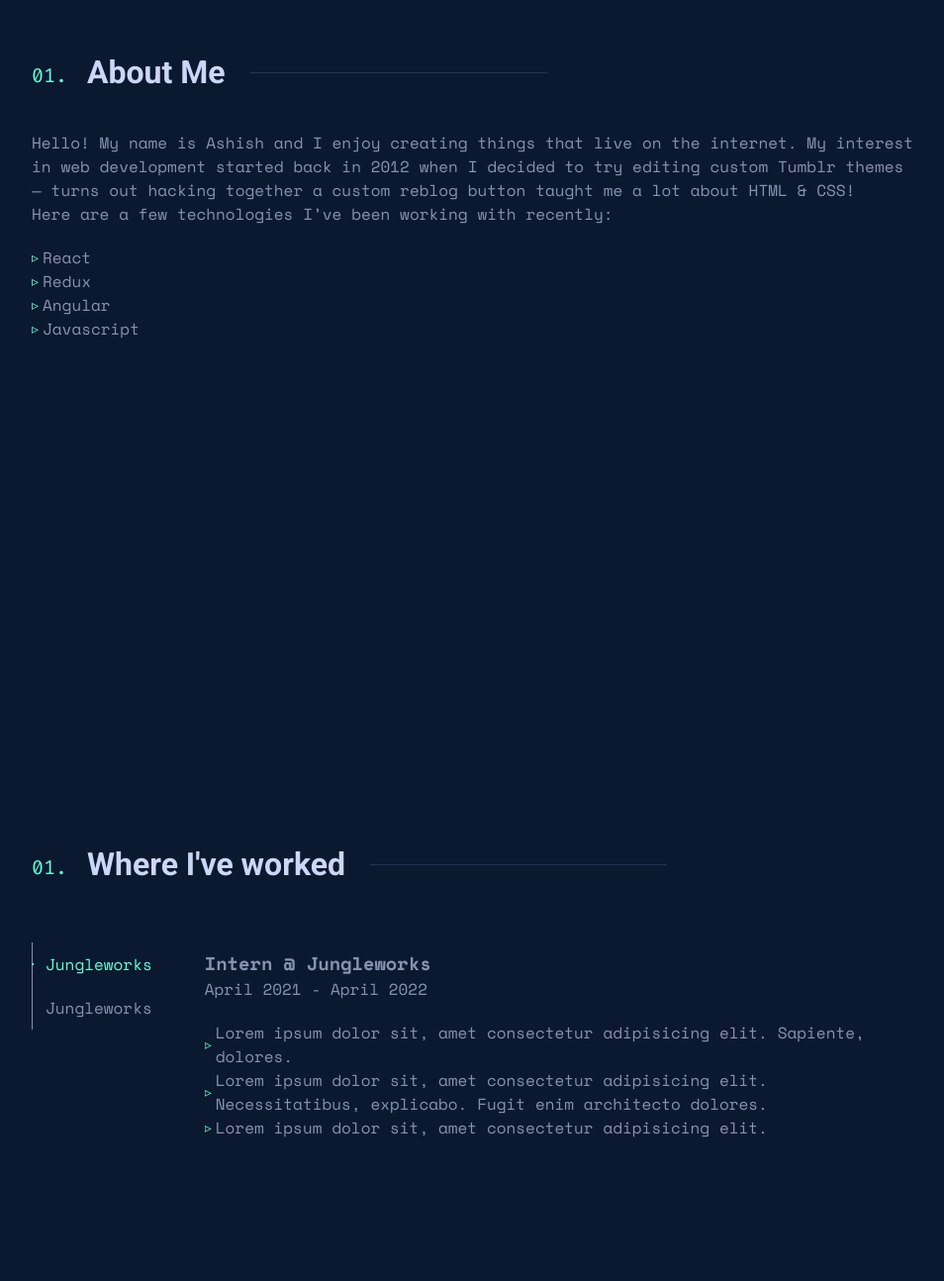
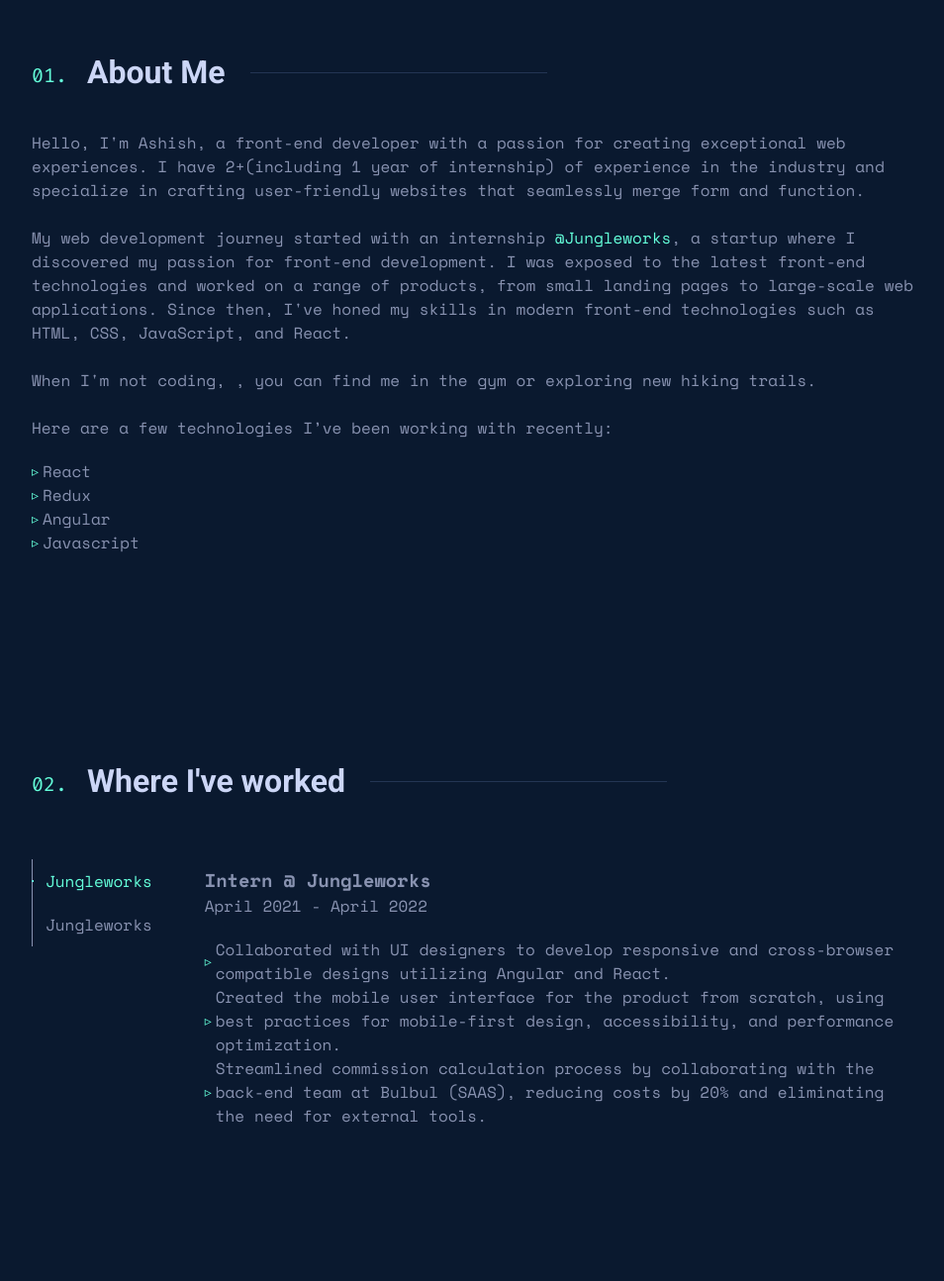
Before and after one commit to Css-Wizard98/portfolio, a React (Create React App) app: page / in a window 1280 px wide. Shown: the part 956-2250 px from the top of the page at 99% size, without its empty margins (158-1112 px from the left). Built offline with nearby package versions, Linux system fonts and the light colour scheme.

Commit message:
prompts added

```diff
--- a/src/App.module.scss
+++ b/src/App.module.scss
@@ -41,7 +41,7 @@
   margin: 0;
   padding: 0;
   box-sizing: border-box;
-  overflow-x: hidden;
+  // overflow-x: hidden;
 }
 
 ::-webkit-scrollbar {
--- a/src/compoenent/profile.jsx
+++ b/src/compoenent/profile.jsx
@@ -4,6 +4,7 @@ import { Fragment } from "react";
 import icon from "../utils/letter-svgrepo-com.svg";
 import heart from "../utils/heart-icon.svg";
 import neofi from "../utils/neofi.png";
+import portfoli from "../utils/portfolio.png"
 
 const Profile = (props) => {
     const options = {
@@ -44,7 +45,7 @@ const Profile = (props) => {
         window.scrollTo(0, 0);
         if (window.location.hash) {
             window.history.replaceState(null, null, window.location.href.split('#')[0]);
-          }
+        }
         const sections = document.querySelectorAll('section')
         console.log(sections);
         sections.forEach(section => {
@@ -67,7 +68,7 @@ const Profile = (props) => {
                     <li style={{ animationDelay: '.55s' }}>04.<a href="#contact" style={{ textDecoration: 'none' }} className={classes.navBtn}>Contact</a></li>
                 </ul>
             </nav>
-            <div onClick={sidebarhandler} className={`${classes.sideBar} ${clickCount == 0 ? classes.NoAnimate : ""} ${sidebarVisible ? classes.Animate : clickCount>0? classes.reverseAnimate: ''}`}>
+            <div onClick={sidebarhandler} className={`${classes.sideBar} ${clickCount == 0 ? classes.NoAnimate : ""} ${sidebarVisible ? classes.Animate : clickCount > 0 ? classes.reverseAnimate : ''}`}>
                 <div className={`${classes.lines} ${classes.top}`}></div>
                 <div className={`${classes.lines} ${classes.middle}`}></div>
                 <div className={`${classes.lines} ${classes.bottom}`}></div>
@@ -130,7 +131,7 @@ const Profile = (props) => {
                 <div className={classes.fadeup} style={{ animationDelay: '1s' }}><h1 className={classes.title}>Hi, my name is</h1></div>
                 <div className={classes.fadeup} style={{ animationDelay: '1.1s' }}><h1 className={classes.heading1}>Ashish Jha.</h1></div>
                 <div className={classes.fadeup} style={{ animationDelay: '1.2s' }}><h1 style={{ color: '#8892b0' }} className={classes.heading1}>I build things for the web.</h1></div>
-                <div className={classes.fadeup} style={{ animationDelay: '1.3s' }}><p className={classes.about}>I’m a software engineer specializing in building (and occasionally designing) exceptional digital experiences. Currently, I’m focused on building accessible, human-centered products at Upstatement.</p></div>
+                <div className={classes.fadeup} style={{ animationDelay: '1.3s' }}><p className={classes.about}>I'm a front-end developer passionate about creating beautiful and functional websites. Explore my portfolio to see some of my latest work and feel free to get in touch.</p></div>
                 <div className={classes.fadeup} style={{ animationDelay: '1.4s' }}><a href="https://drive.google.com/file/d/1xqKKHWmomPxLErwQGzQAdP8F3bsYsqEG/view?usp=sharing" target="_blank">Resume</a></div>
             </div>
         </section>
@@ -140,7 +141,12 @@ const Profile = (props) => {
                 <div className={classes.inner}>
                     <div className={classes.styleText}>
                         <div>
-                            <p>Hello! My name is Ashish and I enjoy creating things that live on the internet. My interest in web development started back in 2012 when I decided to try editing custom Tumblr themes — turns out hacking together a custom reblog button taught me a lot about HTML & CSS!</p>
+                            <p>Hello, I'm Ashish, a front-end developer with a passion for creating exceptional web experiences. I have 2+(including 1 year of internship) of experience in the industry and specialize in crafting user-friendly websites that seamlessly merge form and function.</p>
+                            <br />
+                            <p>My web development journey started with an internship <span style={{ color: '#64ffda' }}>@Jungleworks</span>, a startup where I discovered my passion for front-end development. I was exposed to the latest front-end technologies and worked on a range of products, from small landing pages to large-scale web applications. Since then, I've honed my skills in modern front-end technologies such as HTML, CSS, JavaScript, and React.</p>
+                            <br />
+                            <p>When I'm not coding, , you can find me in the gym or exploring new hiking trails.</p>
+                            <br />
                             <p>Here are a few technologies I’ve been working with recently:</p>
                             <ul>
                                 <li>React</li>
@@ -177,9 +183,14 @@ const Profile = (props) => {
                             <p>April 2021 - April 2022</p>
                             <div>
                                 <ul>
-                                    <li>Lorem ipsum dolor sit, amet consectetur adipisicing elit. Sapiente, dolores.</li>
-                                    <li>Lorem ipsum dolor sit, amet consectetur adipisicing elit. Necessitatibus, explicabo. Fugit enim architecto dolores.</li>
-                                    <li>Lorem ipsum dolor sit, amet consectetur adipisicing elit.</li>
+                                    <li>Collaborated with UI designers to develop responsive and cross-browser
+                                        compatible designs utilizing Angular and React. </li>
+                                    <li>Created the mobile user interface for the product from scratch, using best
+                                        practices for mobile-first design, accessibility, and performance
+                                        optimization. </li>
+                                    <li>Streamlined commission calculation process by collaborating with the
+                                        back-end team at Bulbul (SAAS), reducing costs by 20% and eliminating the
+                                        need for external tools. </li>
                                 </ul>
                             </div>
                         </div>
@@ -191,9 +202,10 @@ const Profile = (props) => {
                             <p>April 2022 - Present</p>
                             <div>
                                 <ul>
-                                    <li>Lorem ipsum dolor sit, amet consectetur adipisicing elit. Sapiente, dolores.</li>
-                                    <li>Lorem ipsum dolor sit, amet consectetur adipisicing elit. Necessitatibus, explicabo. Fugit enim architecto dolores.</li>
-                                    <li>Lorem ipsum dolor sit, amet consectetur adipisicing elit.</li>
+                                    <li>Redesign the user interface for the onboarding process,Resulted in a 60% increase in onboarding steps completion.</li>
+                                    <li>Revamped the sign up and sign in process for Yelo(SAAS) with a primary focus on mobile-first design.</li>
+                                    <li>Modernized legacy code by updating and modularizing it to improve code
+                                        maintainability, scalability, and efficiency</li>
                                 </ul>
                             </div>
                         </div>
@@ -215,7 +227,7 @@ const Profile = (props) => {
                 <div className={classes.projectDetail}>
                     <p>Featured Project</p>
                     <h3>Neofi landing Page</h3>
-                    <div className={classes.details}>Lorem ipsum dolor sit amet consectetur adipisicing elit. Quae, reprehenderit soluta cumque doloribus impedit fugiat cum dolore sapiente quasi iure?</div>
+                    <div className={classes.details}>Landing page for a cryptocurrency trading website. The page utilizes the Binance API to fetch and display real-time prices for over 20 different cryptocurrencies.</div>
                     <ul>
                         <li>React</li>
                         <li>Biance Api</li>
@@ -231,7 +243,7 @@ const Profile = (props) => {
                 <div className={classes.projectDetail}>
                     <p>Featured Project</p>
                     <h3>Neofi landing Page</h3>
-                    <div className={classes.details}>Lorem ipsum dolor sit amet consectetur adipisicing elit. Quae, reprehenderit soluta cumque doloribus impedit fugiat cum dolore sapiente quasi iure?</div>
+                    <div className={classes.details}>Landing page for a cryptocurrency trading website. The page utilizes the Binance API to fetch and display real-time prices for over 20 different cryptocurrencies.</div>
                     <ul>
                         <li>React</li>
                         <li>Biance Api</li>
@@ -249,8 +261,8 @@ const Profile = (props) => {
                 <div className={classes.inner}>
                     <div className={classes.styleText}>
                         <div>
-                            <p>Hello! My name is Ashsih and I enjoy creating things that live on the internet. My interest in web development started back in 2012 when I decided to try editing custom Tumblr themes — turns out hacking together a custom reblog button taught me a lot about HTML & CSS!</p>
-                            <p>Here are a few technologies I’ve been working with recently:</p>
+                            <p>Thanks for checking out my portfolio! I'm currently looking for new opportunities and would love to hear from you,feel free to hit me up.</p>
+                            <p>Looking forward to hearing from you!</p>
                             <a href="mailto:jhaash98@gmail.com" target="_blank" className={classes.getInTouch}>Say Hello</a>
                         </div>
                     </div>
@@ -263,13 +275,13 @@ const Profile = (props) => {
         </footer>
 
 
-        {<div className={`${sidebarVisible?classes.sidebarVisible:''} ${classes.Popup}`}>
+        {<div className={`${sidebarVisible ? classes.sidebarVisible : ''} ${classes.Popup}`}>
             <div className={classes.body}>
                 <ul>
-                    <li onClick={sidebarhandler}><a style={{textDecoration:'none',color:'inherit'}} href="#about">About</a></li>
-                    <li onClick={sidebarhandler}><a style={{textDecoration:'none',color:'inherit'}}href="#experience">Experience</a></li>
-                    <li onClick={sidebarhandler}><a style={{textDecoration:'none',color:'inherit'}}href="#work">Work</a></li>
-                    <li onClick={sidebarhandler}><a style={{textDecoration:'none',color:'inherit'}}href="#contact">Contact</a></li>
+                    <li onClick={sidebarhandler}><a style={{ textDecoration: 'none', color: 'inherit' }} href="#about">About</a></li>
+                    <li onClick={sidebarhandler}><a style={{ textDecoration: 'none', color: 'inherit' }} href="#experience">Experience</a></li>
+                    <li onClick={sidebarhandler}><a style={{ textDecoration: 'none', color: 'inherit' }} href="#work">Work</a></li>
+                    <li onClick={sidebarhandler}><a style={{ textDecoration: 'none', color: 'inherit' }} href="#contact">Contact</a></li>
                 </ul>
             </div>
         </div>}
--- a/src/compoenent/profile.module.scss
+++ b/src/compoenent/profile.module.scss
@@ -259,7 +259,7 @@ monospace;
 .PersonalInfo {
     // @include animate2();
     padding: 100px 150px;
-    height: 800px;
+    height: auto;
 }
 
 section.PersonalInfo h2::before {
@@ -278,7 +278,7 @@ section.workHistory h2::before {
     position: relative;
     bottom: -3px;
     counter-increment: section 1;
-    content: '01.';
+    content: '02.';
     margin-right: 10px;
     color: var(--green);
     font-family: var(--font-mono);
```
Also changed, not shown: src/utils/portfolio.png (added).
